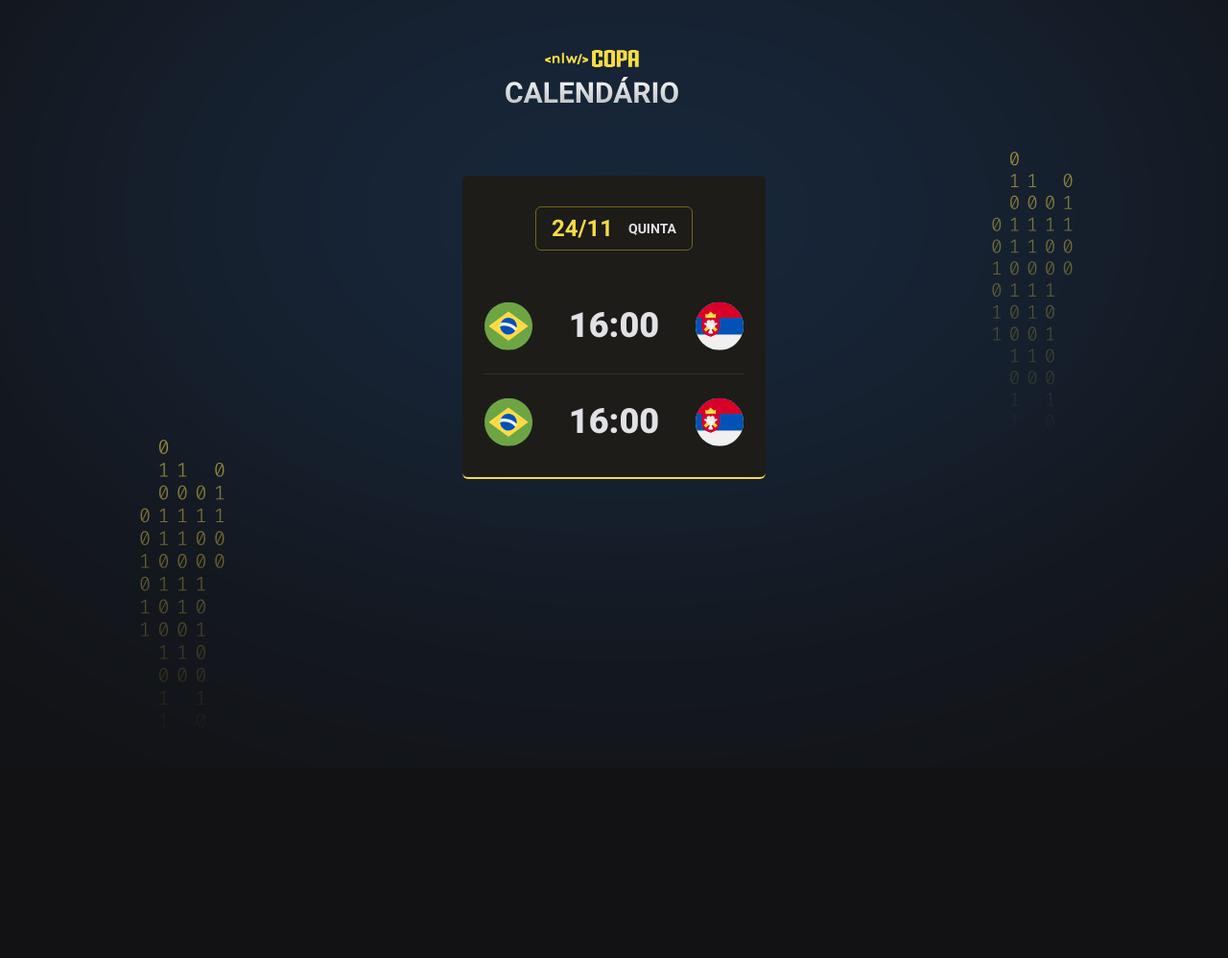
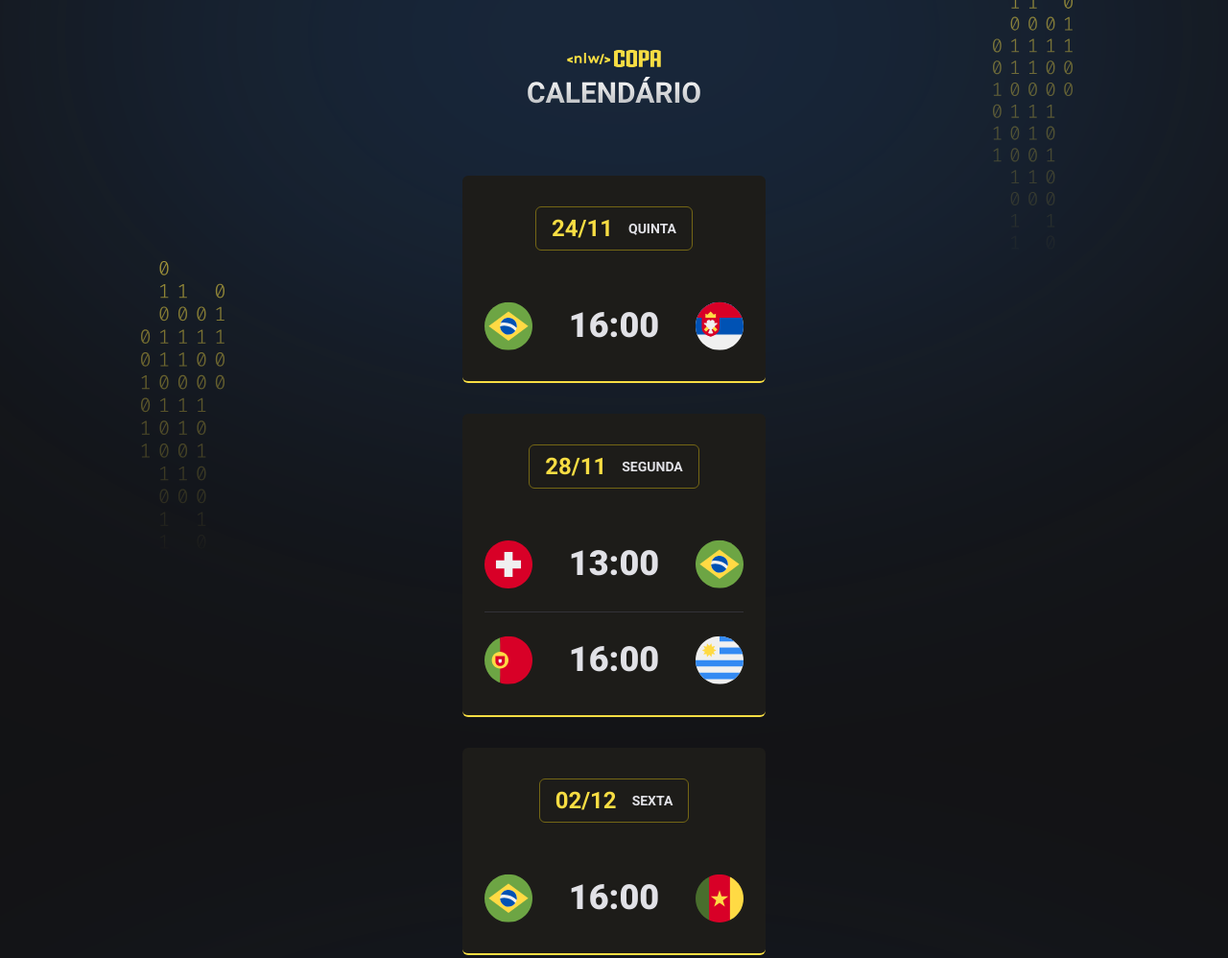
Before and after one commit to isagarci4/NLW-Copa, a plain HTML site: page index.html in a window 1280 px wide. Shown: the whole page at 96% size. Before the commit the page ends 800 px from the top, so only its background shows below. Drawn offline with Linux system fonts and the light colour scheme.

Commit message:
feat: adicionando html de maneira dinâmica

```diff
--- a/index.html
+++ b/index.html
@@ -9,27 +9,8 @@
 </head>
 <body>
     <div id="app">
-        <header>
-            <img src="assets/logo.svg" alt="Logo da NLW">
-        </header>
-        <main class="cards">
-            <div class="card">
-                <h2>24/11 <span>quinta</span></h2>
-                <!-- lista nao ordenada -->
-                <ul>
-                    <li>
-                        <img src="assets/icon-brazil.svg" alt="Bandeira do Brasil">
-                        <strong>16:00</strong>
-                        <img src="assets/icon-serbia.svg" alt="Bandeira da Sérvia">
-                    </li>
-                    <li>
-                        <img src="assets/icon-brazil.svg" alt="Bandeira do Brasil">
-                        <strong>16:00</strong>
-                        <img src="assets/icon-serbia.svg" alt="Bandeira da Sérvia">
-                    </li>
-                </ul>
-            </div>
-        </main>
+
     </div>
+    <script src="main.js"></script>
 </body>
 </html>
--- /dev/null
+++ b/main.js
@@ -0,0 +1,38 @@
+function createGame(player1, hour, player2){
+    return `
+        <li>
+            <img src="assets/icon-${player1}.svg" alt="Bandeira do ${player1}">
+            <strong>${hour}</strong>
+            <img src="assets/icon-${player2}.svg" alt="Bandeira da ${player2}">
+        </li>
+    `
+}
+
+function createCard(date, day, games){
+    return `
+        <div class="card">
+            <h2>${date} <span>${day}</span></h2>
+            <ul>
+                ${games}
+            </ul>
+        </div>
+    `
+}
+
+
+document.querySelector('#app').innerHTML = `
+    <header>
+    <img src="assets/logo.svg" alt="Logo da NLW">
+    </header>
+    <main id="cards">
+        ${createCard('24/11', 'quinta',
+        createGame('brazil', '16:00', 'serbia')
+        )}
+        ${createCard('28/11', 'segunda',
+        createGame('switzerland', '13:00', 'brazil') + createGame('portugal', '16:00', 'uruguay')
+        )}
+        ${createCard('02/12', 'sexta',
+        createGame('brazil', '16:00', 'cameroon')
+        )}
+    </main>
+`
--- a/styles.css
+++ b/styles.css
@@ -14,7 +14,7 @@ body{
     background-color: #121214;
     background-image: url(assets/bg.svg);
     background-position-x: center;
-    background-position-y: 55.6%;
+    background-position-y: -715px;
 }
 
 body *{
@@ -28,6 +28,13 @@ body *{
 
 header{
     margin-bottom: 63px;
+    text-align: center;
+}
+
+#cards{
+    display: flex;
+    flex-direction: column;
+    gap: 32px;
 }
 
 .card{
```
Also changed, not shown: assets/icon-cameroon.svg (added), assets/icon-portugal.svg (added), assets/icon-switzerland.svg (added), assets/icon-uruguay.svg (added).
